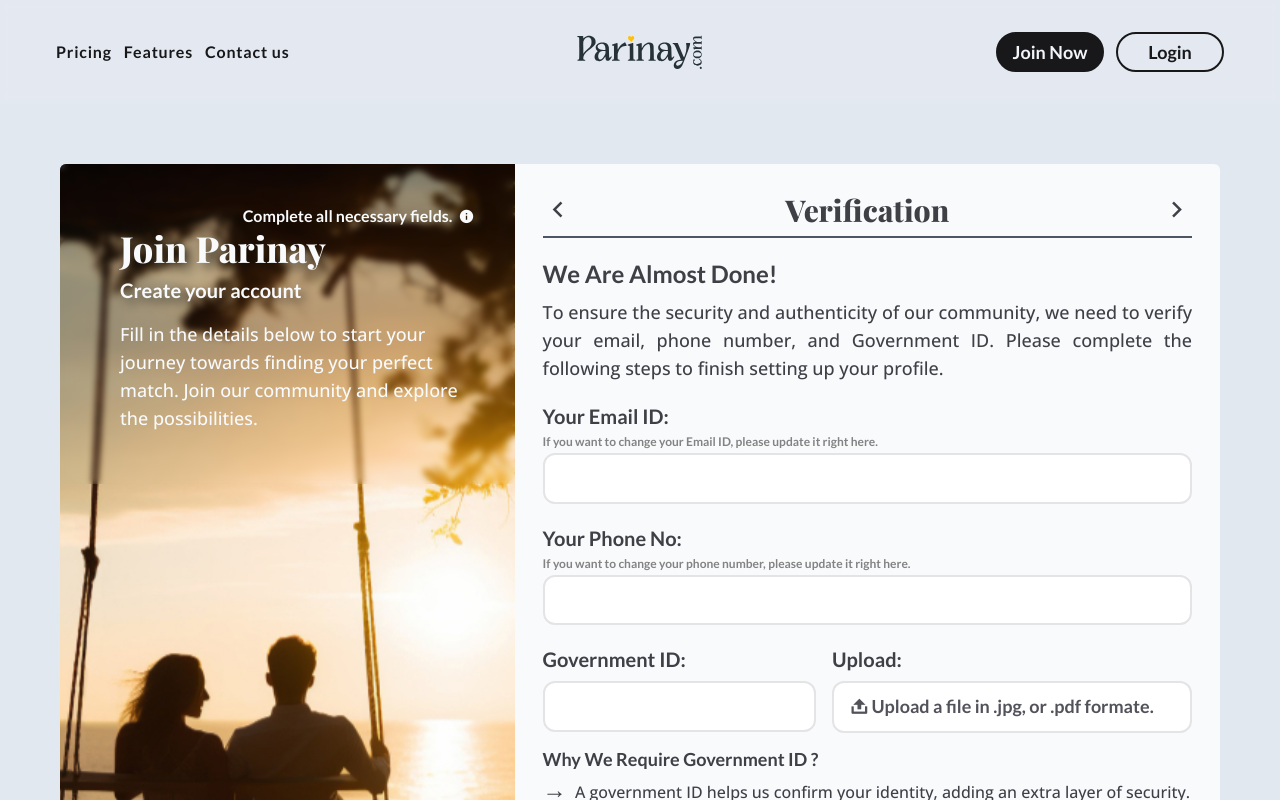
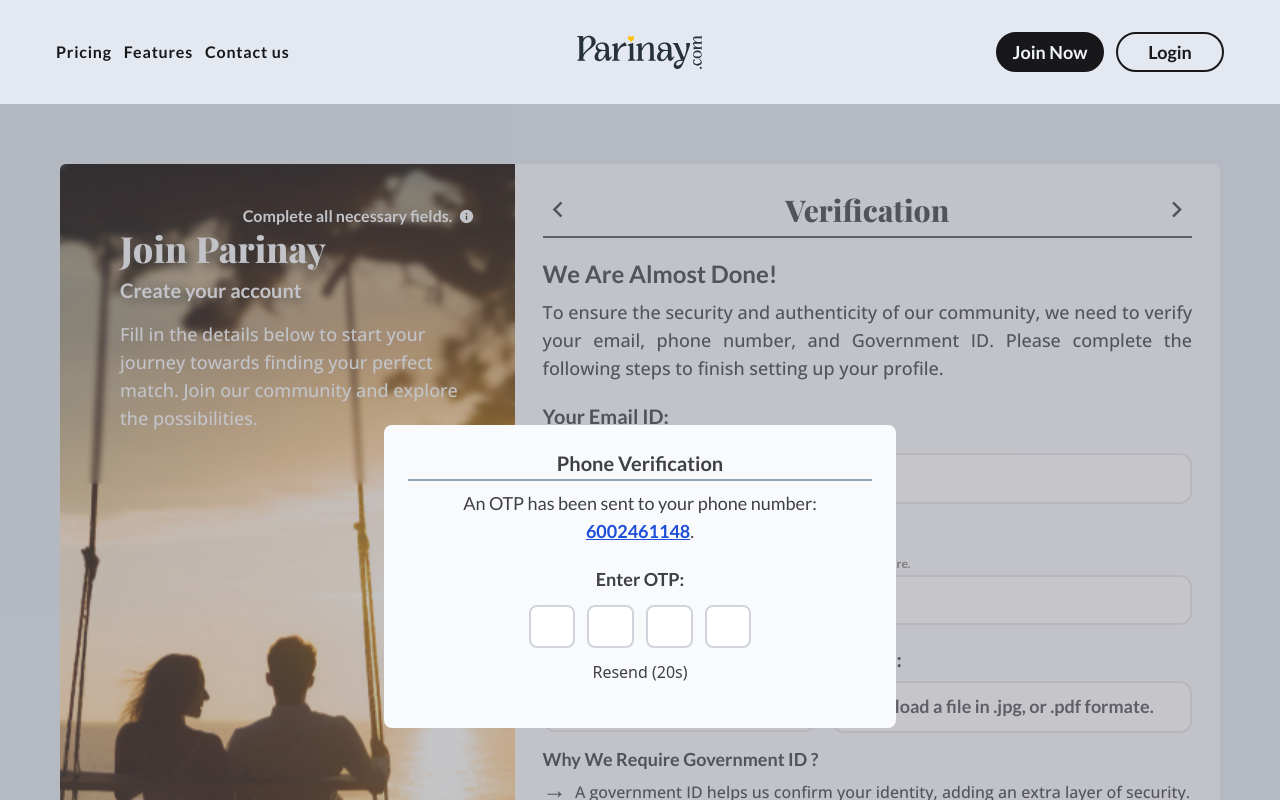
Before and after one commit to JyotiInHex/Parinay, a React (Create React App) app: page /register in a window 1280 px wide. Shown: the top 800 px of the page. Built offline with nearby package versions, Linux system fonts and the light colour scheme; the HTML template or start-up script is replaced by a standard one; a web font is replaced by a local one.

Commit message:
today last

```diff
--- a/src/auth/register.jsx
+++ b/src/auth/register.jsx
@@ -37,8 +37,8 @@
     gender: "",
     religion: "",
     community: "",
-    email: "",
-    phoneNumber: "",
+    email: "paragjyoti43d@gmail.com",
+    phoneNumber: "6002461148",
     DOB: "",
     livingIn: "",
     address: "",
@@ -74,8 +74,8 @@
   const [isDropdownOpen, setIsDropdownOpen] = useState(false);
   const [toggleDropdown, setToggleDropdown] = useState(false);
   const [errors, setErrors] = useState({});
+  const [otpPopUp, setOtpPopup] = useState(true);
   const currentError = validation(step, formData);
-  const [otpPopUp, setOtpPopup] = useState(false);
 
   const handleChange = (e) => {
     const { name, value, files } = e.target;
@@ -1979,11 +1979,15 @@
                           )}
                           <h4
                             className={`${
-                              formData.GovIdType === "" && documentName === "" && "bg-[#f5f7f8] text-[#bebebe]"
+                              formData.GovIdType === "" &&
+                              documentName === "" &&
+                              "bg-[#f5f7f8] text-[#bebebe]"
                             } outline-none border-2 bg-white border-zinc-200 rounded-xl w-[20em] max-w-[20em] h-auto min-h-[2.8em] py-3 px-4 text-lg font-lato font-semibold text-zinc-600 leading-tight cursor-pointer transition-all focus:border-blue-500 whitespace-nowrap overflow-hidden`}
                           >
                             <i className="ri-upload-2-fill"></i>{" "}
-                            {(documentName === "") ? "Upload a file in .jpg, or .pdf formate." : documentName}
+                            {documentName === ""
+                              ? "Upload a file in .jpg, or .pdf formate."
+                              : documentName}
                           </h4>
                           <input
                             type="file"
@@ -1998,10 +2002,13 @@
                       </div>
 
                       <div className="mt-1 mb-4">
-                        <h3 className="text-lg font-lato font-semibold">Why We Require Government ID ?</h3>
-                        <p className="text-base font-opensans font-medium"><b className="text-2xl">→</b>&nbsp;
-                          A government ID helps us confirm your identity, adding
-                          an extra layer of security. It helps us:
+                        <h3 className="text-lg font-lato font-semibold">
+                          Why We Require Government ID ?
+                        </h3>
+                        <p className="text-base font-opensans font-medium">
+                          <b className="text-2xl">→</b>&nbsp; A government ID
+                          helps us confirm your identity, adding an extra layer
+                          of security. It helps us:
                         </p>
                         <ul className="px-12 list-disc flex flex-col text-base font-opensans font-medium">
                           <li>Authenticate your profile as genuine.</li>
@@ -2035,12 +2042,33 @@
           </form>
         </div>
         {otpPopUp && (
-          <div className="absolute top-0 left-0 w-full h-full bg-zinc-500/40 z-40 flex flex-col justify-center">
-            <div className="self-center flex flex-col justify-center w-2/5 h-fit bg-slate-50 p-6 rounded-lg text-zinc-700">
-              <h2 className="text-xl text-center font-lato font-semibold">Otp Verification</h2>
-              <label htmlFor="email-otp" className="flex gap-2">
-
-              </label>
+          <div className={`${otpPopUp && 'opacity-100 visible'} absolute top-0 left-0 w-full h-full bg-zinc-500/40 z-40 flex flex-col justify-center transition-all`}>
+            <div className={`${otpPopUp && 'animate-slide-top'} self-center flex flex-col justify-center w-2/5 h-fit bg-slate-50 p-6 rounded-lg text-zinc-700`}>
+              <h2 className="relative text-xl text-center font-lato font-semibold after:absolute after:left-0 after:-bottom-1 after:w-full after:h-[2px] after:bg-slate-400">
+                Phone Verification
+              </h2>
+
+              <p className="text-lg text-center font-lato font-medium mt-3">An OTP has been sent to your phone number: <i className="not-italic text-blue-700 font-semibold underline">{formData.phoneNumber}</i>.
+              </p>
+
+              <form method="POST" onSubmit={handleSubmission} className="space-y-3 p-5 w-full h-fit">
+                <label htmlFor="email-otp" className="flex flex-col justify-center items-center gap-3">
+                  <span className="text-lg whitespace-nowrap font-lato font-semibold">Enter OTP:</span>
+                  <div className="flex justify-center items-center gap-3">
+                    {["OTP-1","OTP-2","OTP-3","OTP-4"].map((digits, index) => (
+                      <input
+                        key={index}
+                        className="outline-none w-[11%] h-1/6 border-2 border-gray-300 rounded-lg p-2 text-center text-lg font-merriweather font-extrabold"
+                        type="text"
+                        name="phoneOtp"
+                        id={digits}
+                        maxLength={1}
+                      />
+                    ))}
+                  </div>
+                  <div>Resend (20s)</div>
+                </label>
+              </form>
             </div>
           </div>
         )}
--- a/src/index.css
+++ b/src/index.css
@@ -124,12 +124,27 @@
   transition: all 0.5s cubic-bezier(0.175, 0.885, 0.32, 1.275);
 }
 
+.animate-slide-top {
+  animation:  slide-top 0.5s ease-in-out;
+}
+
 .animate-slide-right {
   animation: slide-right 0.5s ease-in-out;
 }
 
 .animate-slide-left {
   animation: slide-left 0.5s ease-in-out;
+}
+
+@keyframes slide-top {
+  from {
+    opacity: 0;
+    transform: translateY(-30%);
+  }
+  to {
+    opacity: 1;
+    transform: translateY(0);
+  }
 }
 
 @keyframes slide-right {
```
